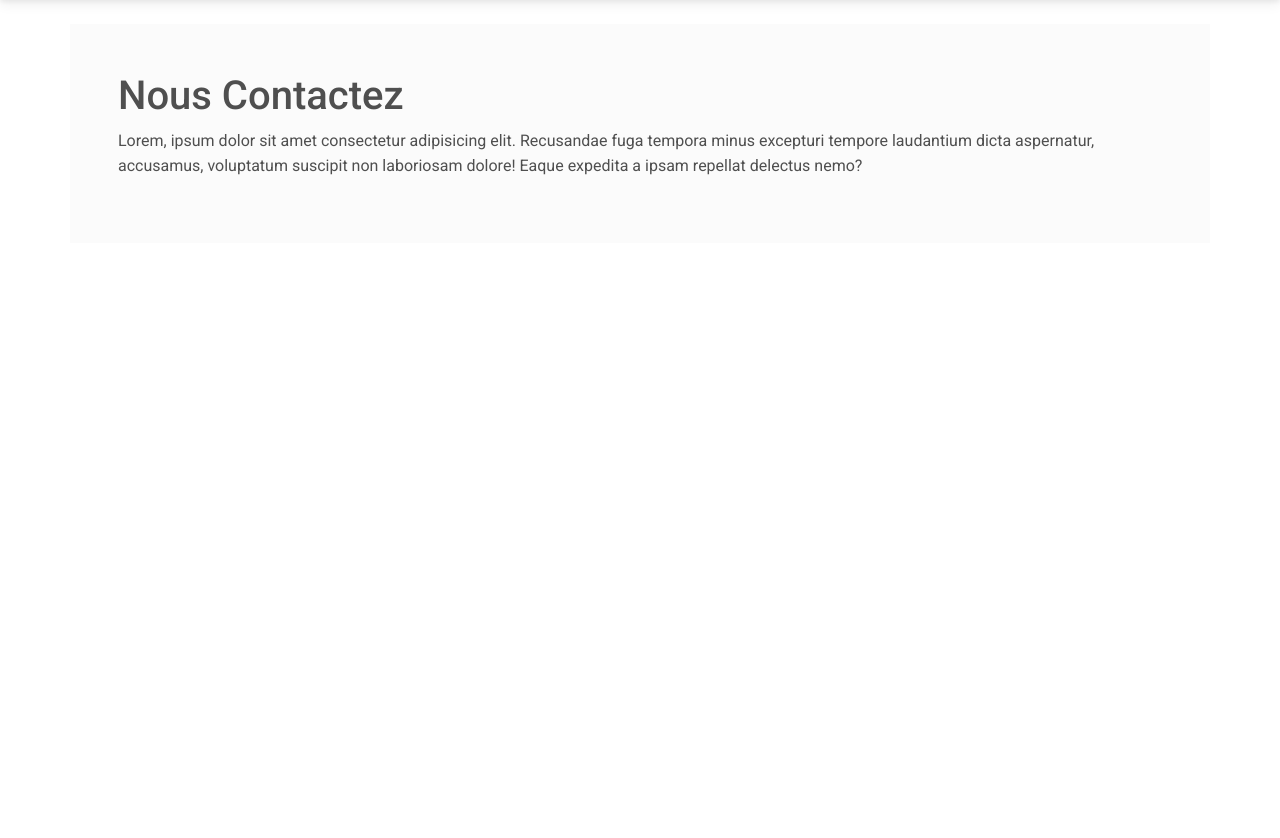
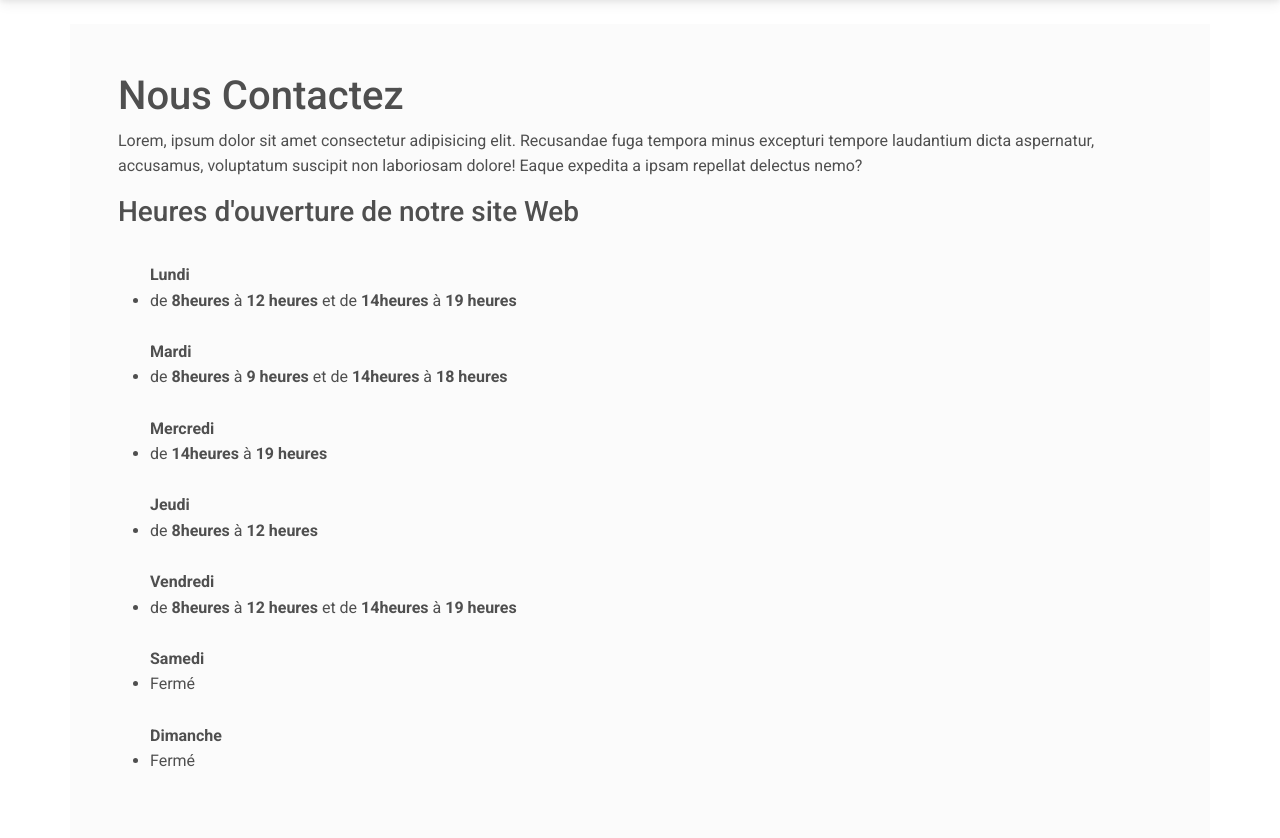
Before and after one commit to jesusestime/Pega, a PHP site: page /contact.php in a window 1280 px wide. Shown: the part 59-897 px from the top of the page. Before the commit the page ends 234 px from the top, so only its background shows below. Run offline with PHP 8.4, Linux system fonts and the light colour scheme.

Commit message:
some update

```diff
--- a/templates/contact.php
+++ b/templates/contact.php
@@ -1,13 +1,21 @@
 <?php
 
 $title="Nous contactez";
-require 'header.php'; ?>
+require 'header.php';
+require_once 'function.php';
+?>
 
 <main class="container bg-light p-5">
 <h1>Nous Contactez</h1>
-
 <p>Lorem, ipsum dolor sit amet consectetur adipisicing elit. Recusandae fuga tempora minus excepturi tempore laudantium dicta aspernatur, accusamus, voluptatum suscipit non laboriosam dolore! Eaque expedita a ipsam repellat delectus nemo?</p>
-
+<h3>Heures d'ouverture de notre site Web</h3>
+<ul>
+    <strong><?php foreach (JOURS as $i=>$j){ echo '<br>'.JOURS[$i].'<br> '?></strong>
+   <li>
+     <?=htmlcren(CREN[$i]);?>
+   </li>
+   <strong><?php } ?></strong>
+ </ul>
 </main>
 
 
--- /dev/null
+++ b/templates/function.php
@@ -0,0 +1,26 @@
+<?php
+define("JOURS",["Lundi","Mardi","Mercredi","Jeudi","Vendredi","Samedi","Dimanche"]);
+define("CREN",
+[
+    [[8,12],[14,19]],
+    [[8,9],[14,18]],
+    [[14,19]],
+    [[8,12]],
+    [[8,12],[14,19]],
+    [],
+    [],
+]);
+
+
+function htmlcren(array $crene):string{
+    if(empty($crene)){
+        return 'Fermé';
+    }
+    $tab=[];
+    foreach ($crene as $cr){
+        $tab[]='de <strong>'.$cr[0].'heures </strong>  à <strong> '.$cr[1].' heures </strong>';
+    };
+    $solution = implode(" et ",$tab);
+    return $solution;
+
+}
--- a/web/contact.php
+++ b/web/contact.php
@@ -20,6 +20,7 @@
    <h2>Horaire d'ouverture</h2>
  <ul>
    <li>
+     <?=$crene?>
    </li>
  </ul>
   </div>
```
